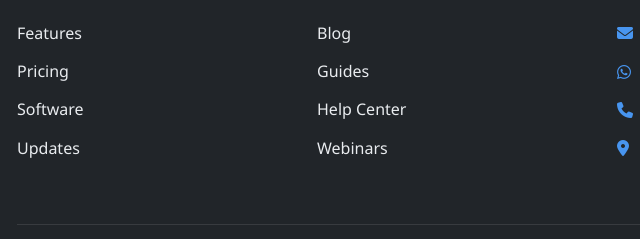
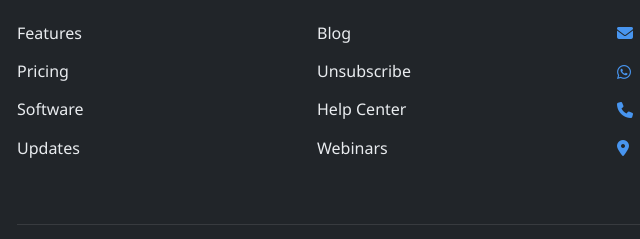
Before and after one commit to JakirHossain25/star-sender, a plain HTML site: page index.html in a window 1280 px wide. Shown: the part 4265-4504 px from the top of the page, 43-683 px from the left. Drawn offline with Linux system fonts and the light colour scheme.

Commit message:
Update index.html

```diff
--- a/index.html
+++ b/index.html
@@ -984,7 +984,7 @@ body.menu-open {
                     <h4>Resources</h4>
                     <ul>
                         <li><a href="#">Blog</a></li>
-                        <li><a href="#">Guides</a></li>
+                        <li><a href="https://docs.google.com/forms/d/e/1FAIpQLSc3X9GHAdSbdii6cZLUDWAH7OE9EOkch4RAmcxmyKp-Yt3hNA/viewform?usp=header">Unsubscribe</a></li>
                         <li><a href="#">Help Center</a></li>
                         <li><a href="#">Webinars</a></li>
                     </ul>
```
